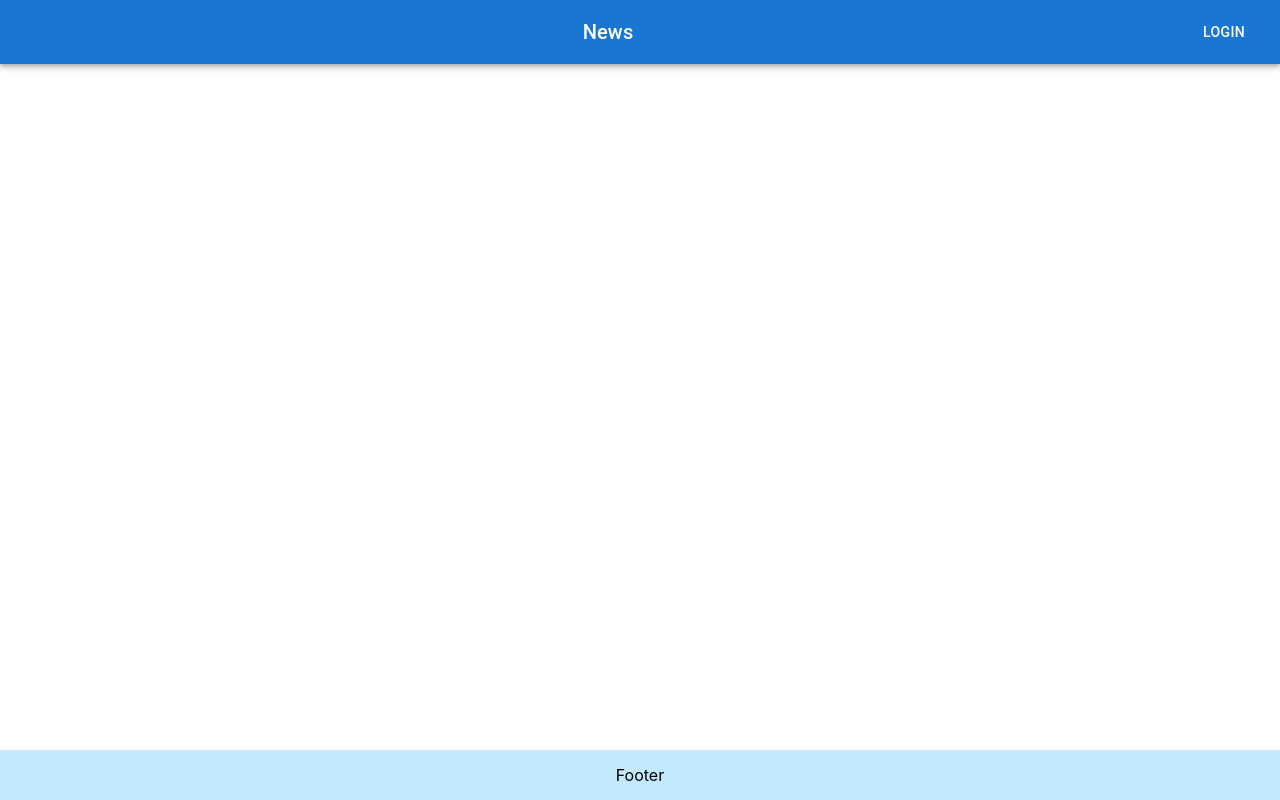
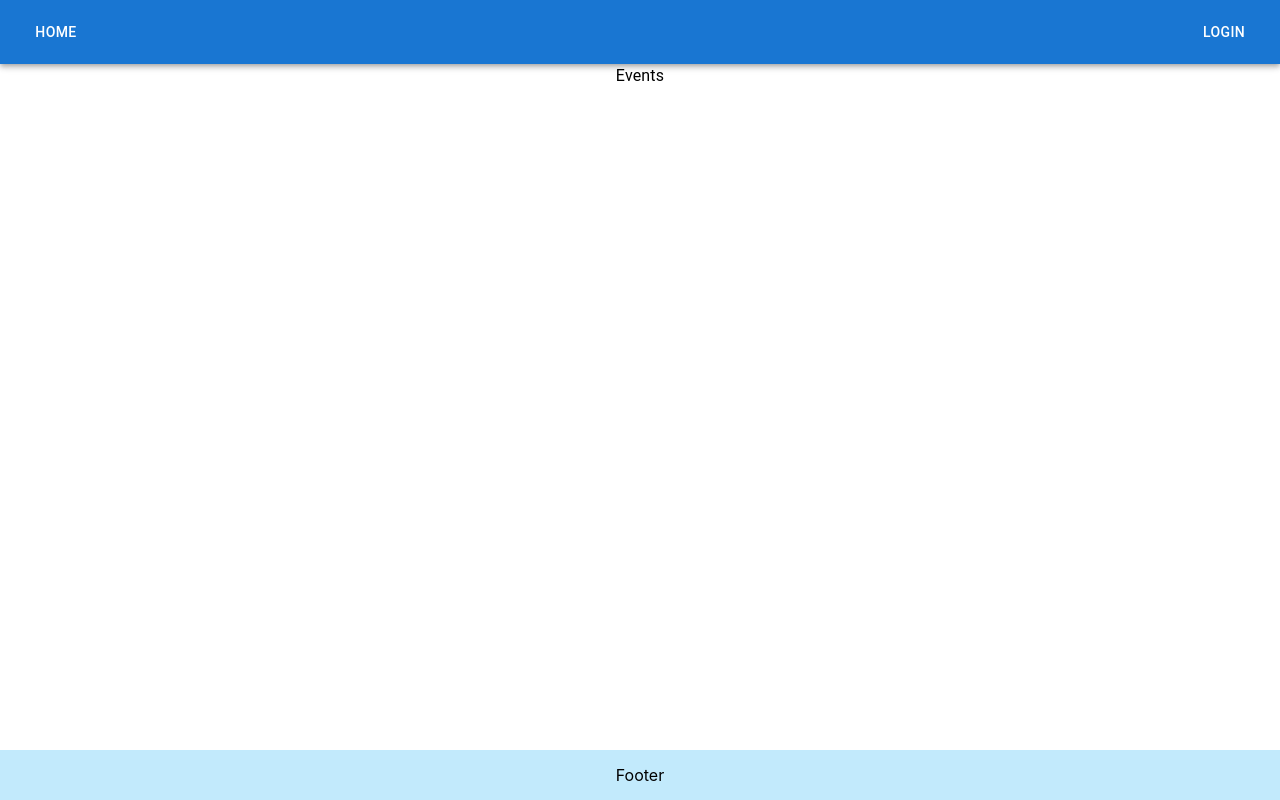
Before and after one commit to oleksiuk-ol/exadel-events, a React (Create React App) app in the folder events-web/: page /events in a window 1280 px wide. Before the commit this address had no page. Built offline with nearby package versions, Linux system fonts and the light colour scheme.

Commit message:
feat: add optional rendering with jwt

```diff
--- a/events-web/package.json
+++ b/events-web/package.json
@@ -14,6 +14,7 @@
     "react-dom": "^17.0.2",
     "react-router-dom": "^6.2.2",
     "react-scripts": "5.0.0",
+    "redux": "^4.1.2",
     "web-vitals": "^2.1.4"
   },
   "scripts": {
--- a/events-web/src/App.js
+++ b/events-web/src/App.js
@@ -1,6 +1,8 @@
 import { Box } from "@mui/material";
 import Layout from "./layouts/Layout";
 import Authorization from "./pages/Authorization";
+import Home from "./pages/Home";
+import Events from "./pages/Events";
 import { Routes, Route } from "react-router-dom";
 import "./App.css";
 
@@ -10,6 +12,8 @@ function App() {
       {console.log("app.jsx")}
       <Layout>
         <Routes>
+          <Route path="" element={<Home />} />
+          <Route path="events" element={<Events />} />
           <Route path="auth" element={<Authorization />} />
         </Routes>
       </Layout>
--- a/events-web/src/components/AuthForm.jsx
+++ b/events-web/src/components/AuthForm.jsx
@@ -20,6 +20,9 @@ const AuthForm = () => {
     setIsNew(event.target.checked);
   };
   const handleInputChange = (event) => {
+    if (localStorage.getItem("jwt") !== null) {
+      console.log("Localstorage exist!", localStorage.getItem("jwt"));
+    }
     const credField = event.target.name;
     setUser({
       ...user,
@@ -34,7 +37,7 @@ const AuthForm = () => {
       })
       .then((res) => {
         console.log(res);
-        localStorage.setItem("test", res.data);
+        localStorage.setItem("jwt", res.data);
       });
   };
 
@@ -61,7 +64,6 @@ const AuthForm = () => {
         name="password"
         onChange={handleInputChange}
       />
-      {console.log(localStorage.getItem("test"))}
       <Button variant="contained" onClick={handleButtonClick}>
         Log in
       </Button>
--- a/events-web/src/layouts/Header.jsx
+++ b/events-web/src/layouts/Header.jsx
@@ -1,15 +1,23 @@
 import * as React from "react";
-import { Box, AppBar, Typography, Button, Toolbar } from "@mui/material";
+import { Link } from "react-router-dom";
+import { Box, AppBar, Button, Toolbar } from "@mui/material";
 
 export default function Header() {
   return (
     <Box>
       <AppBar position="static">
         <Toolbar sx={{ justifyContent: "space-between" }}>
-          <Typography variant="h6" component="div" sx={{ flexGrow: 1 }}>
-            News
-          </Typography>
-          <Button color="inherit">Login</Button>
+          {localStorage.getItem("jwt") && (
+            <Button component={Link} to={"/events"} color="inherit">
+              Events
+            </Button>
+          )}
+          <Button component={Link} to={"/"} color="inherit">
+            Home
+          </Button>
+          <Button component={Link} to={"/auth"} color="inherit">
+            Login
+          </Button>
         </Toolbar>
       </AppBar>
     </Box>
--- /dev/null
+++ b/events-web/src/pages/Events.jsx
@@ -0,0 +1,12 @@
+import React from "react";
+import { Box, Typography } from "@mui/material";
+
+const Events = () => {
+  return (
+    <Box>
+      <Typography>Events</Typography>
+    </Box>
+  );
+};
+
+export default Events;
--- a/events-web/src/pages/Home.jsx
+++ b/events-web/src/pages/Home.jsx
@@ -2,7 +2,7 @@ import React from "react";
 import { Box } from "@mui/material";
 
 const Home = () => {
-  return <Box>Home</Box>;
+  return <Box>{console.log("home")}</Box>;
 };
 
 export default Home;
```
Also changed, not shown: 1 other file (tests, documents, lock files or other folders).
